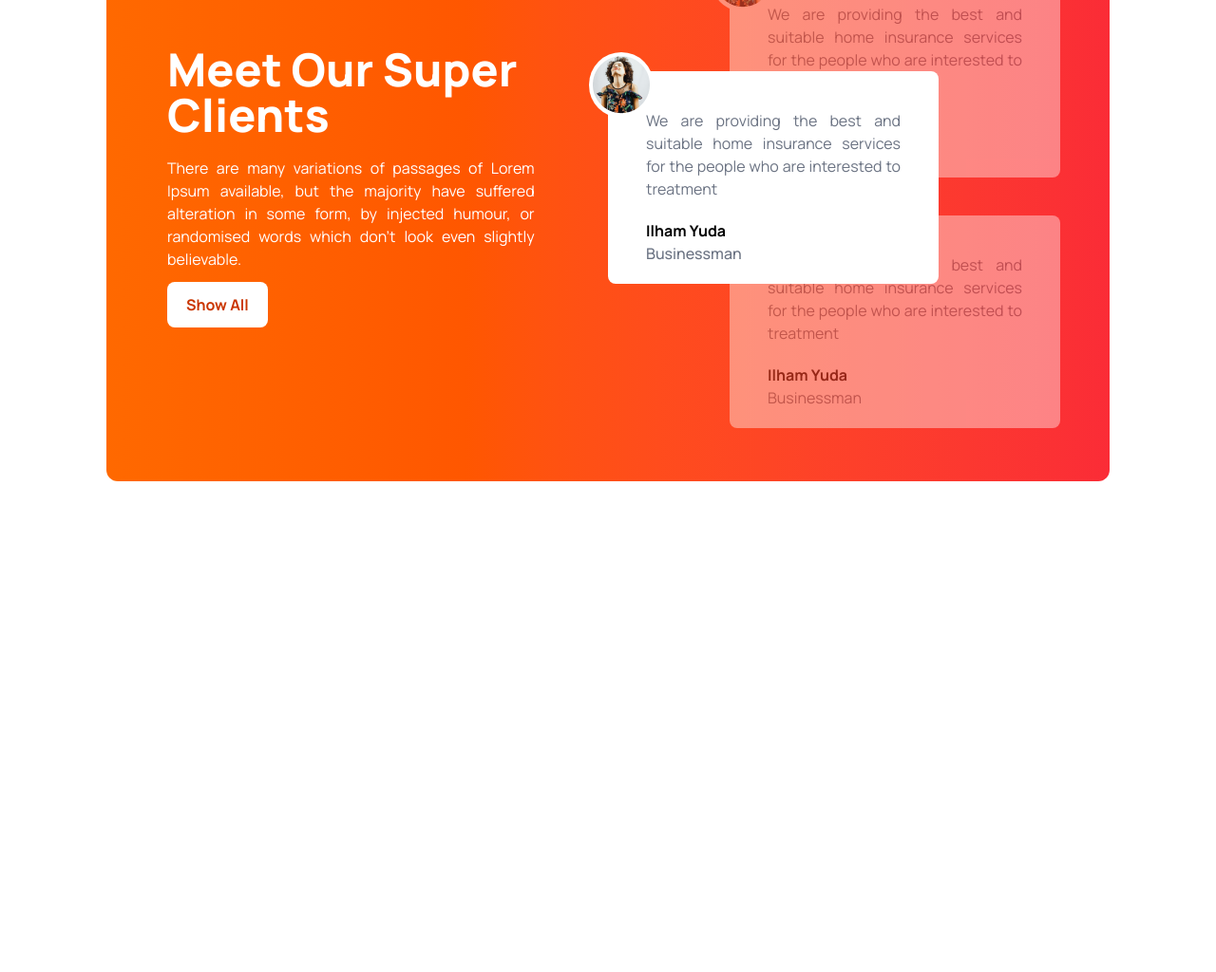
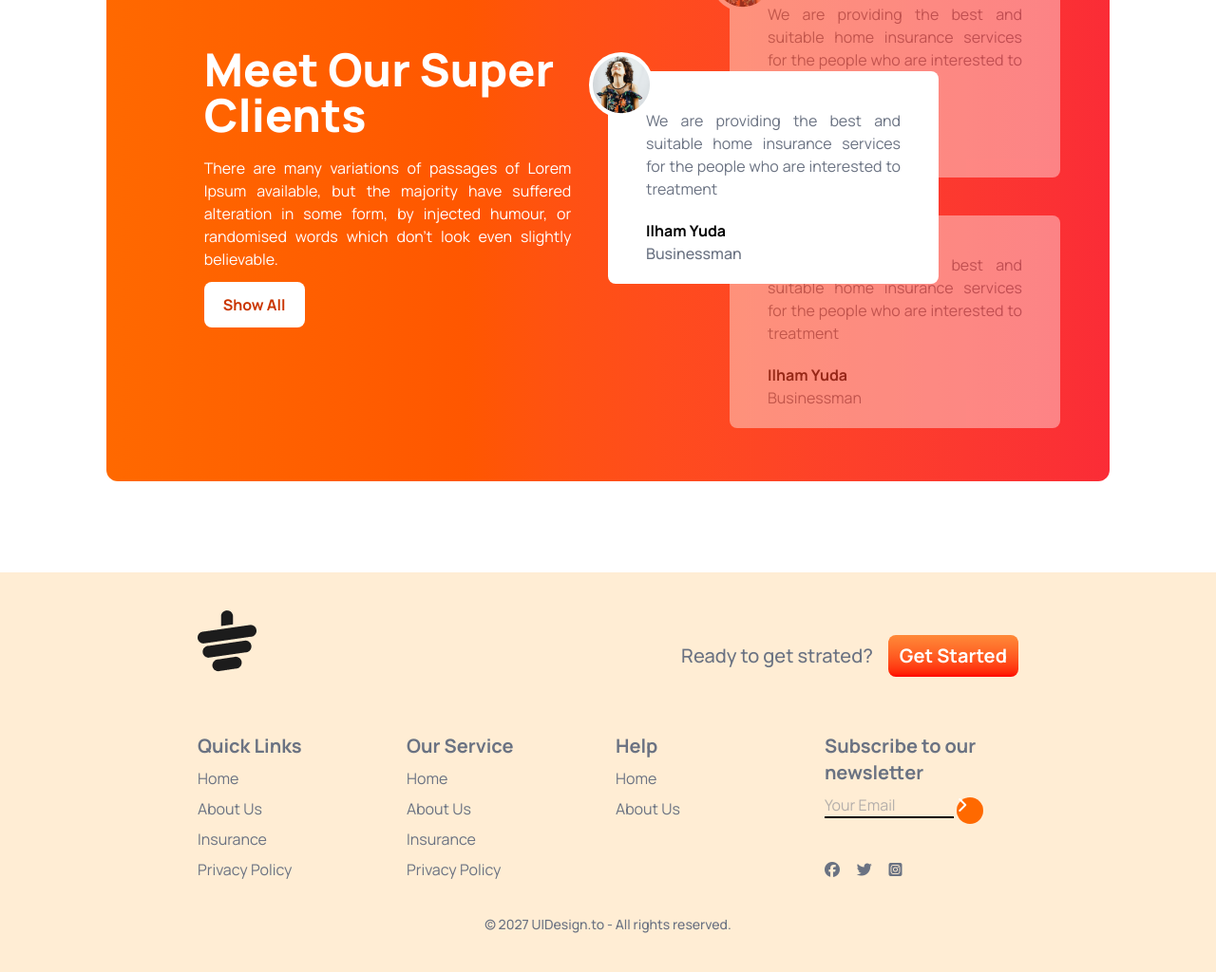
Before and after one commit to raihan-naime/tea-house-resources, a plain HTML site: page index.html in a window 1280 px wide. Shown: the part 1866-2890 px from the top of the page at 95% size. Before the commit the page ends 2469 px from the top, so only its background shows below. Drawn offline with nearby package versions, Linux system fonts and the light colour scheme.

Commit message:
added footer section

```diff
--- a/index.html
+++ b/index.html
@@ -154,12 +154,14 @@
                 class="bg-gradient-to-r from-orange-500 to-red-500 rounded-xl grid grid-cols-1 md:grid-cols-2 text-white px-7 md:px-16 items-center">
 
         <!-- text section -->
+            <div class="flex justify-center items-center overflow-hidden">
                 <div class="w-5/6">
                     <h1 class="text-5xl font-extrabold mt-10 mb-5">Meet Our Super Clients</h1>
                     <p class="text-justify">There are many variations of passages of Lorem Ipsum available, but the
                         majority have suffered alteration in some form, by injected humour, or randomised words which
                         don't look even slightly believable. </p>
                     <button class="bg-white font-bold text-orange-700 px-5 py-3 rounded-lg mt-3 mb-5">Show All</button>
+                </div>
             </div>
         <!-- review card section -->
             <div class="relative py-24">
@@ -180,8 +182,7 @@
             </div>
 
             <!-- top card -->
-                    <div
-                        class="relative left-8 md:left-32 h-56 w-full md:w-3/4 bg-white text-black rounded-lg p-10 opacity-40">
+                <div class="relative left-8 md:left-32 h-56 w-full md:w-3/4 bg-white text-black rounded-lg p-10 opacity-40">
                         <div class="absolute -top-5 -left-5 bg-white rounded-full">
                             <img class="p-1" src="images/client.png" alt="">
                         </div>
@@ -194,8 +195,7 @@
                     </div>
 
             <!-- bottom card -->
-                    <div
-                        class="relative left-8 md:left-32 top-10 h-56 w-full md:w-3/4 bg-white text-black rounded-lg p-10 opacity-40">
+                <div class="relative left-8 md:left-32 top-10 h-56 w-full md:w-3/4 bg-white text-black rounded-lg p-10 opacity-40">
                         <div class="absolute -top-5 -left-5 bg-white rounded-full">
                             <img class="p-1" src="images/client.png" alt="">
                         </div>
@@ -210,6 +210,66 @@
         </div>
         </section>
     </main>
+    <footer class="bg-orange-100 px-4 py-10 md:px-16 text-gray-500">
+        <div class="w-9/12 mx-auto">
+            <!-- logo section -->
+             <div class="mb-8 flex justify-between">
+                <img class="mb-8" src="images/cup.png" alt="">
+                <div class="flex items-center">
+                    <h3 class="text-xl font-medium">Ready to get strated?</h3>
+                    <button class="bg-linear-to-t from-[#FF0000] to-[#FF8938] py-2 px-3 ml-4 rounded-lg text-white font-bold text-xl">Get Started</button>
+                </div>
+             </div>
+             <div class="grid grid-cols-1 md:grid-cols-2 lg:grid-cols-4 gap-4">
+                <!-- first column -->
+                 <div>
+                    <h3 class="text-xl font-bold mb-2">Quick Links</h3>
+                    <ul class="space-y-2">
+                        <li><a class="hover:text-orange-600" href="">Home</a></li>
+                        <li><a class="hover:text-orange-600" href="">About Us</a></li>
+                        <li><a class="hover:text-orange-600" href="">Insurance</a></li>
+                        <li><a class="hover:text-orange-600" href="">Privacy Policy</a></li>
+                    </ul>
+                 </div>
+                <!-- second column -->
+                 <div>
+                    <h3 class="text-xl font-bold mb-2">Our Service</h3>
+                    <ul class="space-y-2">
+                        <li><a class="hover:text-orange-600" href="">Home</a></li>
+                        <li><a class="hover:text-orange-600" href="">About Us</a></li>
+                        <li><a class="hover:text-orange-600" href="">Insurance</a></li>
+                        <li><a class="hover:text-orange-600" href="">Privacy Policy</a></li>
+                    </ul>
+                 </div>
+                <!-- third column -->
+                 <div>
+                    <h3 class="text-xl font-bold mb-2">Help</h3>
+                    <ul class="space-y-2">
+                        <li><a class="hover:text-orange-600" href="">Home</a></li>
+                        <li><a class="hover:text-orange-600" href="">About Us</a></li>
+                    </ul>
+                 </div>
+                 <!-- fourth column -->
+                  <div>
+                    <h3 class="text-xl font-bold mb-2">Subscribe to our newsletter</h3>
+                    <div class="flex flex-col space-y-2">
+                        <div>
+                            <input class="bg-transparent border-b-2 border-black w-4/6" placeholder="Your Email" type="text">
+                            <i class="fa-solid fa-chevron-right h-7 w-7 bg-orange-500 rounded-full text-white justify-center items-center"></i>
+                        </div>
+                        <div class="flex justify-between w-2/5 mb-2 mt-8">
+                            <i class="fa-brands fa-facebook"></i>
+                            <i class="fa-brands fa-twitter"></i>
+                            <i class="fa-brands fa-square-instagram"></i>
+                        </div>
+                    </div>
+                  </div>
+            </div>
+            <div class="text-center pt-4 mt-4">
+                <p class="text-sm font-medium">© 2027 UIDesign.to - All rights reserved.</p>
+            </div>
+        </div>
+    </footer>
 </body>
 
 </html>
```
Lines whose indentation alone changed are shown as unchanged.
